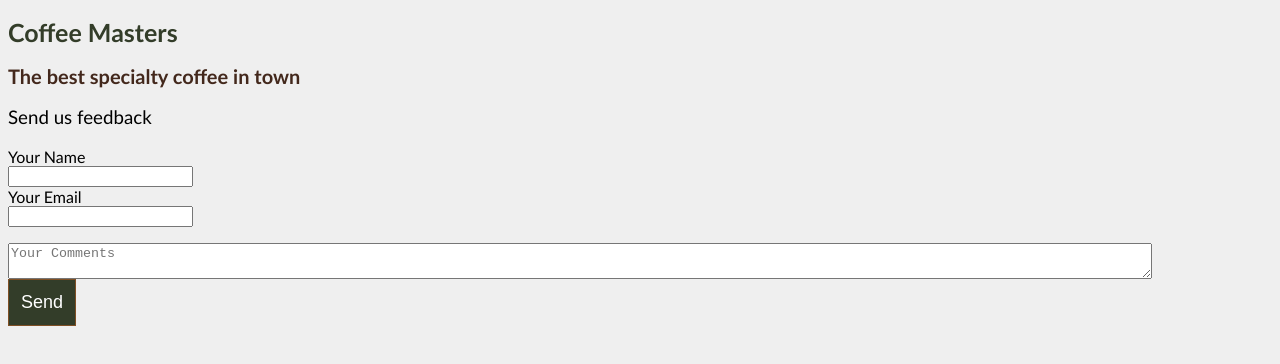
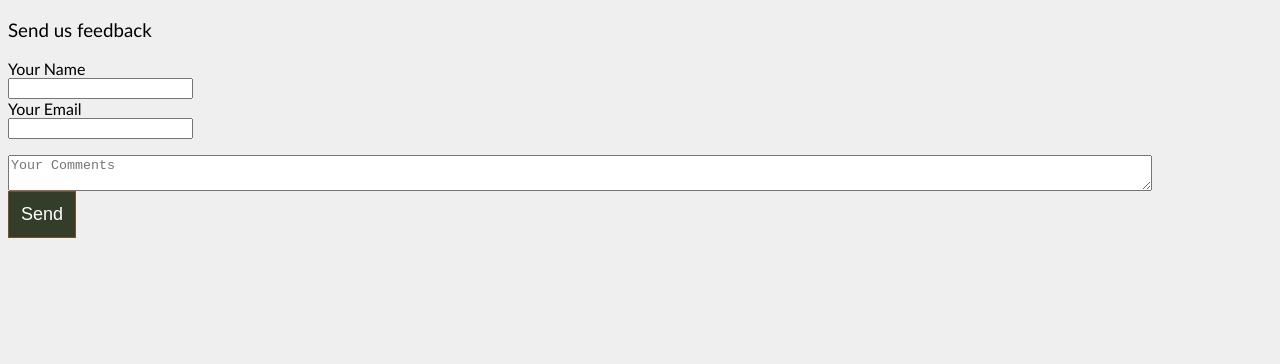
Before and after one commit to OndigoWendy/Travel-Diaries, a plain HTML site: page webapp/index.html in a window 1280 px wide. Drawn offline with Linux system fonts and the light colour scheme.

Commit message:
bug fixes

```diff
--- a/webapp/index.html
+++ b/webapp/index.html
@@ -9,9 +9,6 @@
     <link rel="stylesheet" href="styles.css">
 </head>
 <body>
-    <h1>Coffee Masters</h1>
-    <h2>The best specialty coffee in town</h2>
-
     <h3>Send us feedback</h3>
     <form action="#" onsubmit="submit()">
         <label>Your Name <input id="name" required></label>
@@ -19,6 +16,5 @@
         <textarea placeholder="Your Comments"></textarea>
         <button type="submit">Send</button>
     </form>
-
 </body>
 </html>
```
